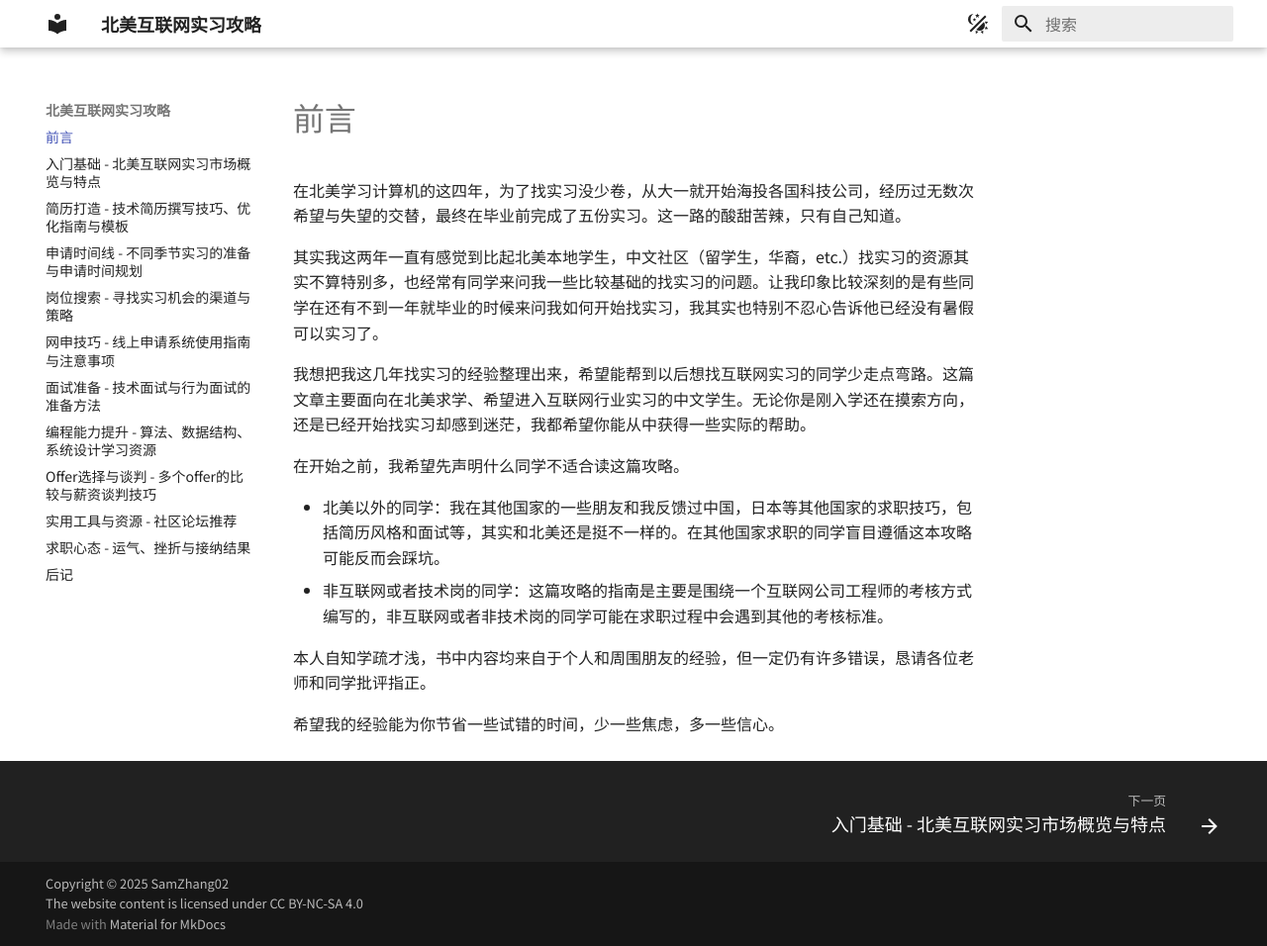
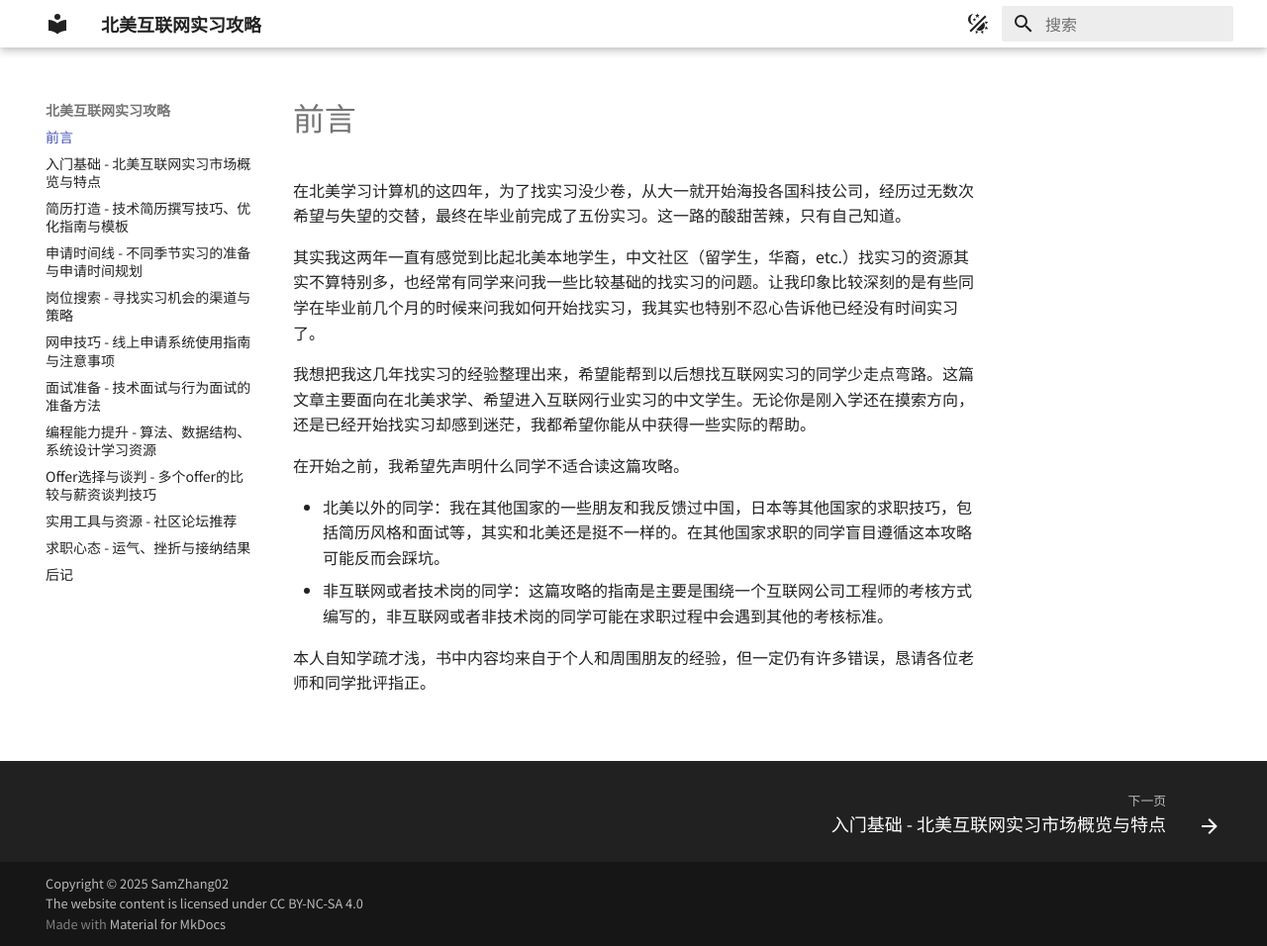
Before and after one commit to SamZhang02/internship-hunt-guide-cn, an MkDocs documentation site: the page built from docs/preface.md, in a window 1280 px wide and 956 px high. Shown: the whole window at 99% size. Built offline with MkDocs 1.6.1 and Material for MkDocs 9.7.7, drawn with Linux system fonts in a browser that asks for light colours.

Commit message:
Edit preface

```diff
--- a/docs/preface.md
+++ b/docs/preface.md
@@ -1,6 +1,6 @@
 在北美学习计算机的这四年，为了找实习没少卷，从大一就开始海投各国科技公司，经历过无数次希望与失望的交替，最终在毕业前完成了五份实习。这一路的酸甜苦辣，只有自己知道。
 
-其实我这两年一直有感觉到比起北美本地学生，中文社区（留学生，华裔，etc.）找实习的资源其实不算特别多，也经常有同学来问我一些比较基础的找实习的问题。让我印象比较深刻的是有些同学在还有不到一年就毕业的时候来问我如何开始找实习，我其实也特别不忍心告诉他已经没有暑假可以实习了。
+其实我这两年一直有感觉到比起北美本地学生，中文社区（留学生，华裔，etc.）找实习的资源其实不算特别多，也经常有同学来问我一些比较基础的找实习的问题。让我印象比较深刻的是有些同学在毕业前几个月的时候来问我如何开始找实习，我其实也特别不忍心告诉他已经没有时间实习了。
 
 我想把我这几年找实习的经验整理出来，希望能帮到以后想找互联网实习的同学少走点弯路。这篇文章主要面向在北美求学、希望进入互联网行业实习的中文学生。无论你是刚入学还在摸索方向，还是已经开始找实习却感到迷茫，我都希望你能从中获得一些实际的帮助。
 
@@ -10,5 +10,3 @@
 - 非互联网或者技术岗的同学：这篇攻略的指南是主要是围绕一个互联网公司工程师的考核方式编写的，非互联网或者非技术岗的同学可能在求职过程中会遇到其他的考核标准。
 
 本人自知学疏才浅，书中内容均来自于个人和周围朋友的经验，但一定仍有许多错误，恳请各位老师和同学批评指正。
-
-希望我的经验能为你节省一些试错的时间，少一些焦虑，多一些信心。
```
